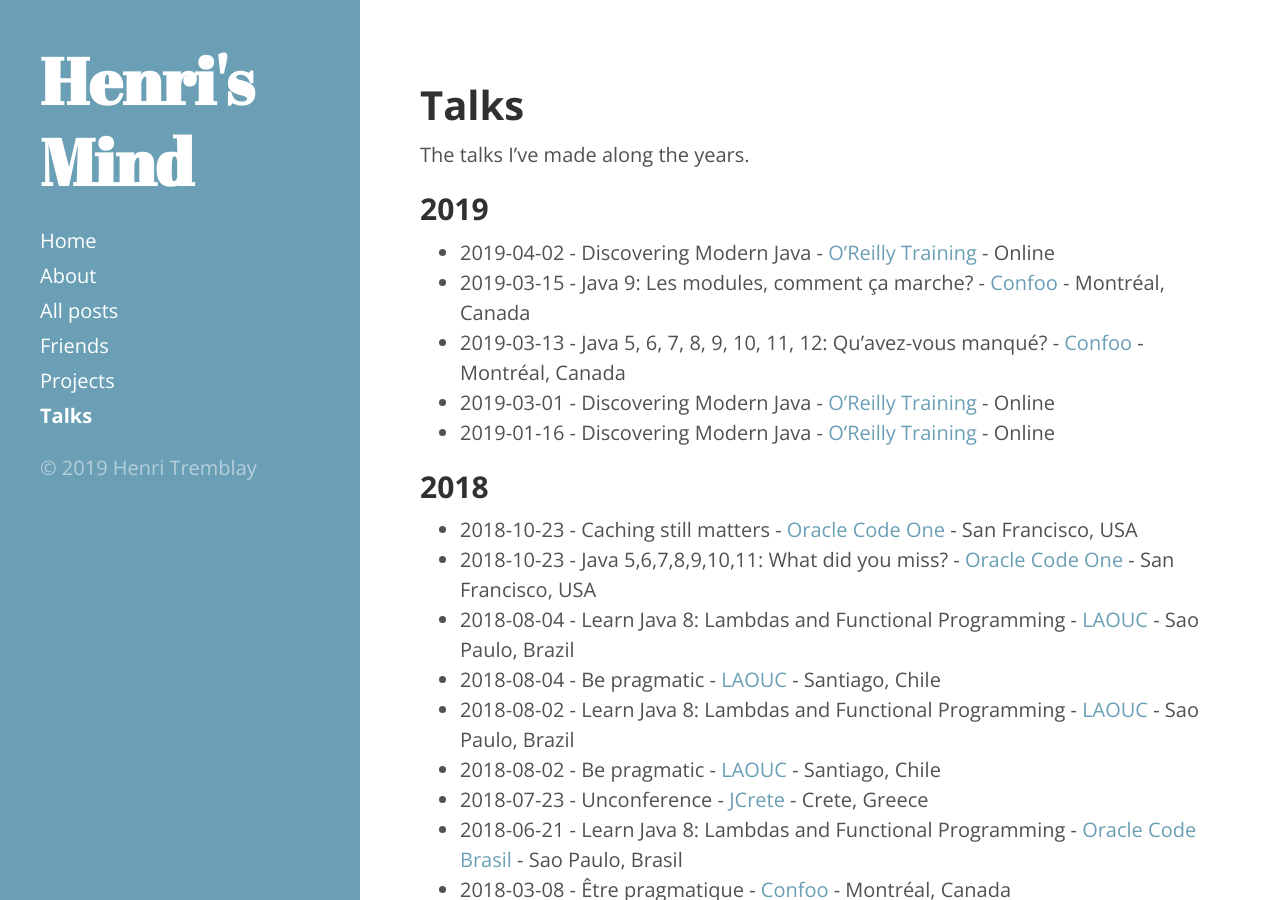
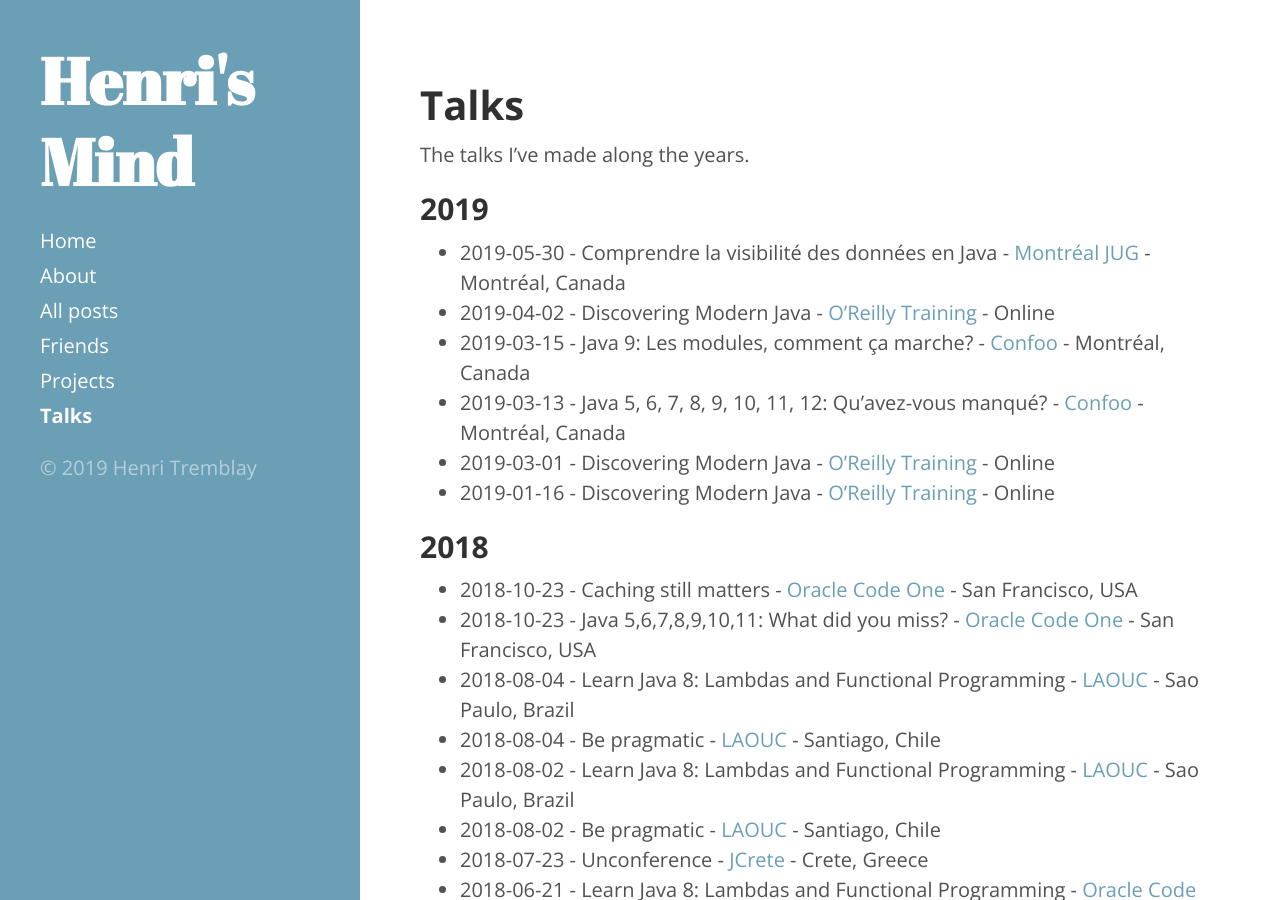
Before and after one commit to henri-tremblay/henri.github.io, a Jekyll site: the page built from talks.md, in a window 1280 px wide and 900 px high. Built offline with Jekyll 4.4.1, drawn with Linux system fonts in a browser that asks for light colours.

Commit message:
Montreal JUG

```diff
--- a/talks.md
+++ b/talks.md
@@ -7,6 +7,7 @@ The talks I've made along the years.
 
 ## 2019
 
+* 2019-05-30 - Comprendre la visibilité des données en Java - [Montréal JUG](http://www.montreal-jug.org) - Montréal, Canada
 * 2019-04-02 - Discovering Modern Java - [O'Reilly Training](https://www.oreilly.com/live-training/) - Online
 * 2019-03-15 - Java 9: Les modules, comment ça marche? - [Confoo](https://confoo.ca) - Montréal, Canada
 * 2019-03-13 - Java 5, 6, 7, 8, 9, 10, 11, 12: Qu'avez-vous manqué? - [Confoo](https://confoo.ca) - Montréal, Canada
```
